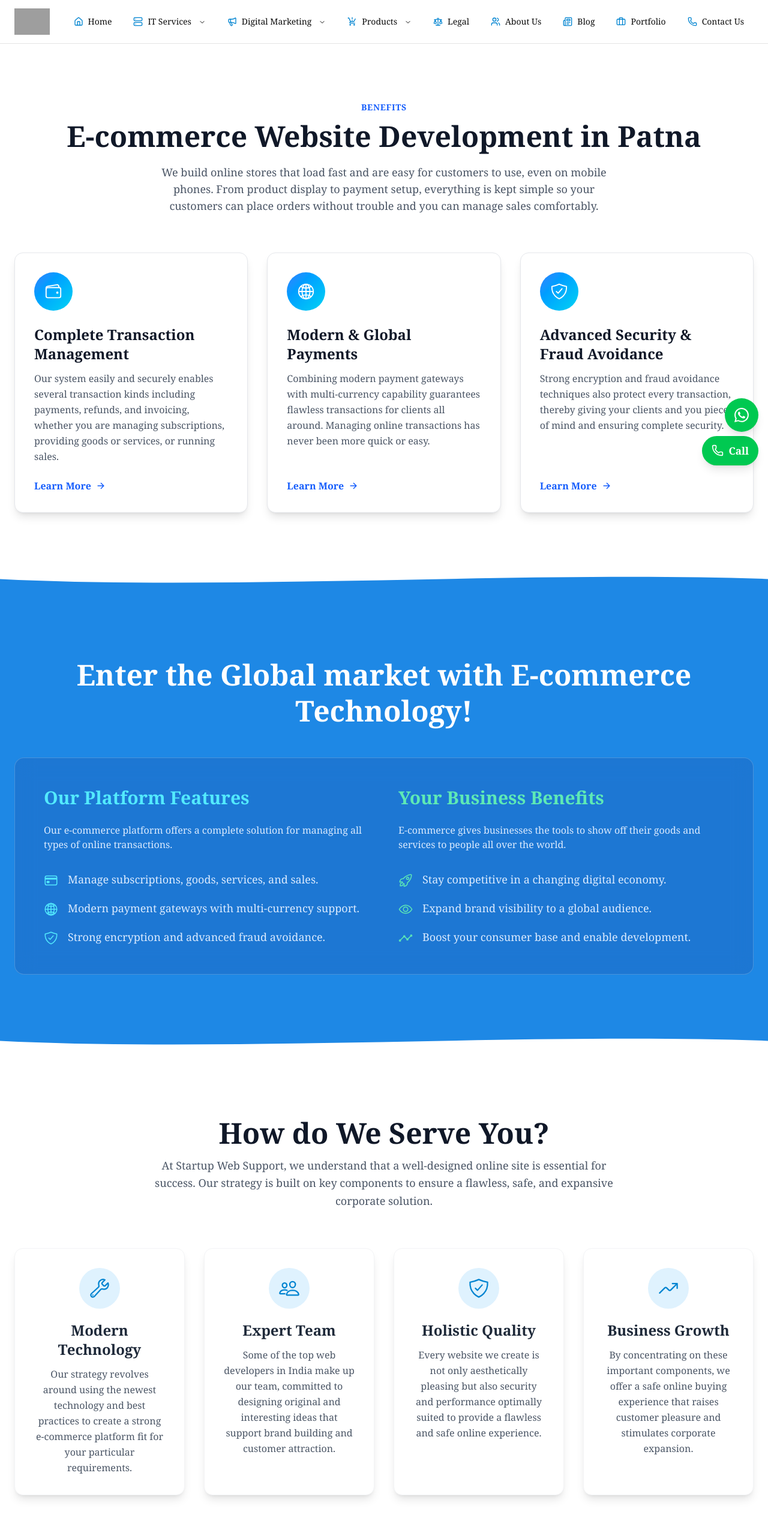
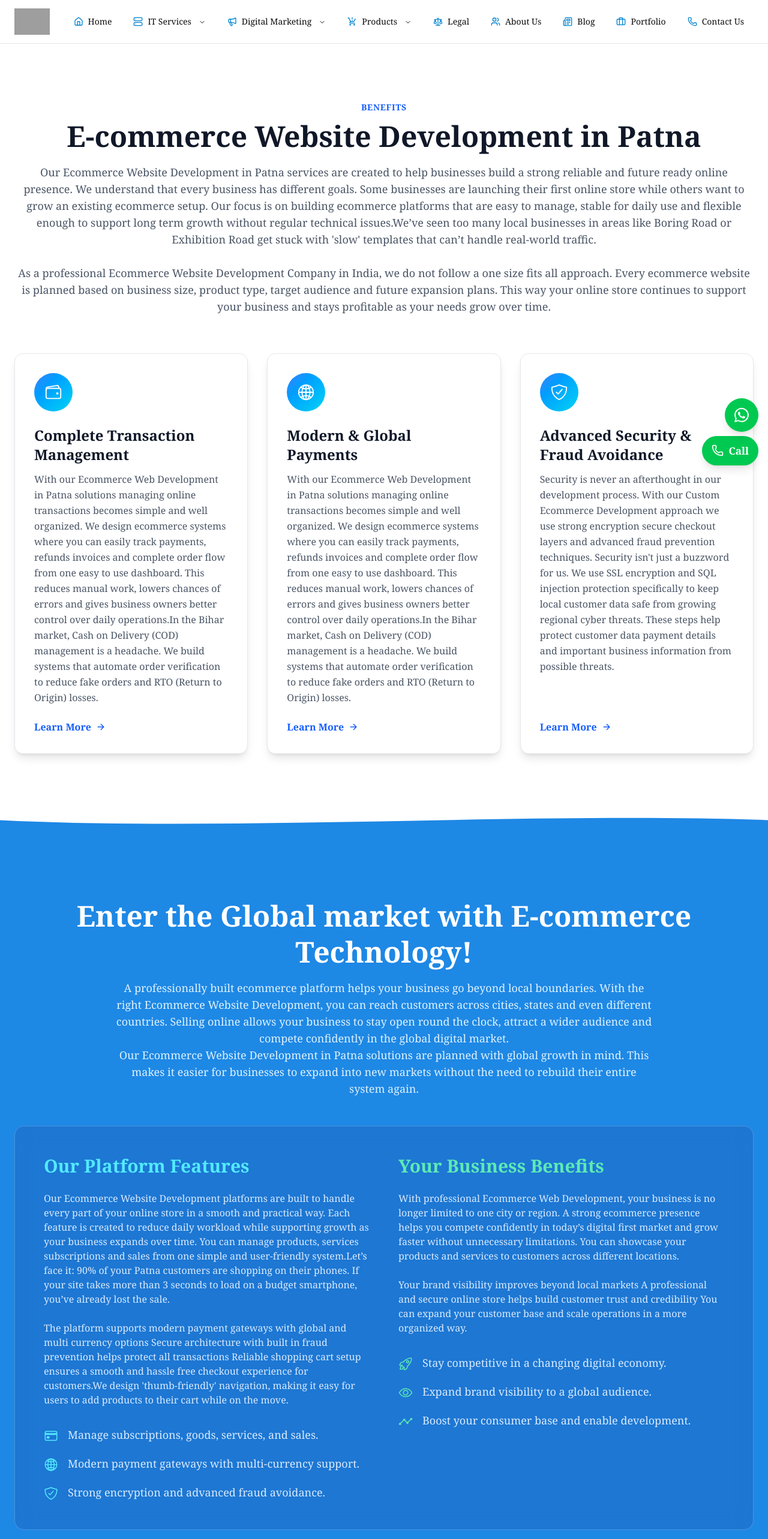
Before and after one commit to sws-harendra/sws-company-website, a Next.js app in the folder startup-web-support-main/: page /ecommerce-website-development in a window 1280 px wide. Shown: the top 2566 px of the page at 60% size. Built offline with nearby package versions, Linux system fonts and the light colour scheme; grey boxes are pictures that could not be loaded.

Commit message:
update some text in ecommerce section

```diff
--- a/startup-web-support-main/app/(user)/(IT-SERVICES)/ecommerce-website-development/components/EcommerceFeatures.jsx
+++ b/startup-web-support-main/app/(user)/(IT-SERVICES)/ecommerce-website-development/components/EcommerceFeatures.jsx
@@ -1,28 +1,31 @@
-"use client"
-import React from 'react';
-import { motion } from 'framer-motion';
+"use client";
+import React from "react";
+import { motion } from "framer-motion";
 import {
   IoWalletOutline,
   IoGlobeOutline,
   IoShieldCheckmarkOutline,
-  IoArrowForward
-} from 'react-icons/io5';
+  IoArrowForward,
+} from "react-icons/io5";
 
 const ecommerceFeatures = [
   {
     icon: IoWalletOutline,
-    title: 'Complete Transaction Management',
-    description: 'Our system easily and securely enables several transaction kinds including payments, refunds, and invoicing, whether you are managing subscriptions, providing goods or services, or running sales.',
+    title: "Complete Transaction Management",
+    description:
+      "With our Ecommerce Web Development in Patna solutions managing online transactions becomes simple and well organized. We design ecommerce systems where you can easily track payments, refunds invoices and complete order flow from one easy to use dashboard. This reduces manual work, lowers chances of errors and gives business owners better control over daily operations.In the Bihar market, Cash on Delivery (COD) management is a headache. We build systems that automate order verification to reduce fake orders and RTO (Return to Origin) losses.",
   },
   {
     icon: IoGlobeOutline,
-    title: 'Modern & Global Payments',
-    description: 'Combining modern payment gateways with multi-currency capability guarantees flawless transactions for clients all around. Managing online transactions has never been more quick or easy.',
+    title: "Modern & Global Payments",
+    description:
+      "With our Ecommerce Web Development in Patna solutions managing online transactions becomes simple and well organized. We design ecommerce systems where you can easily track payments, refunds invoices and complete order flow from one easy to use dashboard. This reduces manual work, lowers chances of errors and gives business owners better control over daily operations.In the Bihar market, Cash on Delivery (COD) management is a headache. We build systems that automate order verification to reduce fake orders and RTO (Return to Origin) losses.",
   },
   {
     icon: IoShieldCheckmarkOutline,
-    title: 'Advanced Security & Fraud Avoidance',
-    description: 'Strong encryption and fraud avoidance techniques also protect every transaction, thereby giving your clients and you piece of mind and ensuring complete security.',
+    title: "Advanced Security & Fraud Avoidance",
+    description:
+      "Security is never an afterthought in our development process. With our Custom Ecommerce Development approach we use strong encryption secure checkout layers and advanced fraud prevention techniques. Security isn't just a buzzword for us. We use SSL encryption and SQL injection protection specifically to keep local customer data safe from growing regional cyber threats. These steps help protect customer data payment details and important business information from possible threats.",
   },
 ];
 
@@ -43,7 +46,7 @@ const EcommerceFeatures = () => {
       opacity: 1,
       y: 0,
       transition: {
-        type: 'spring',
+        type: "spring",
         stiffness: 100,
         damping: 10,
       },
@@ -65,8 +68,22 @@ const EcommerceFeatures = () => {
           <h2 className="text-4xl md:text-5xl font-bold text-gray-900 leading-tight">
             E-commerce Website Development in Patna
           </h2>
-          <p className="text-lg text-gray-600 max-w-3xl mx-auto mt-4">
-             We build online stores that load fast and are easy for customers to use, even on mobile phones. From product display to payment setup, everything is kept simple so your customers can place orders without trouble and you can manage sales comfortably.
+          <p className="text-lg text-gray-600 max-w-7xl mx-auto mt-4">
+            Our Ecommerce Website Development in Patna services are created to
+            help businesses build a strong reliable and future ready online
+            presence. We understand that every business has different goals.
+            Some businesses are launching their first online store while others
+            want to grow an existing ecommerce setup. Our focus is on building
+            ecommerce platforms that are easy to manage, stable for daily use
+            and flexible enough to support long term growth without regular
+            technical issues.We’ve seen too many local businesses in areas like
+            Boring Road or Exhibition Road get stuck with 'slow' templates that
+            can’t handle real-world traffic.<br></br><br></br>As a professional Ecommerce Website
+            Development Company in India, we do not follow a one size fits all
+            approach. Every ecommerce website is planned based on business size,
+            product type, target audience and future expansion plans. This way
+            your online store continues to support your business and stays
+            profitable as your needs grow over time.
           </p>
         </motion.div>
 
@@ -88,9 +105,16 @@ const EcommerceFeatures = () => {
                 <div className="bg-gradient-to-br from-blue-500 to-cyan-400 text-white rounded-full p-4 w-16 h-16 flex items-center justify-center mb-6">
                   <Icon className="text-3xl" />
                 </div>
-                <h3 className="text-2xl font-bold text-gray-900 mb-3">{feature.title}</h3>
-                <p className="text-gray-600 leading-relaxed flex-grow mb-6">{feature.description}</p>
-                <a href="#" className="flex items-center text-blue-600 font-semibold mt-auto group">
+                <h3 className="text-2xl font-bold text-gray-900 mb-3">
+                  {feature.title}
+                </h3>
+                <p className="text-gray-600 leading-relaxed flex-grow mb-6">
+                  {feature.description}
+                </p>
+                <a
+                  href="#"
+                  className="flex items-center text-blue-600 font-semibold mt-auto group"
+                >
                   Learn More
                   <IoArrowForward className="ml-2 transition-transform duration-300 group-hover:translate-x-1" />
                 </a>
--- a/startup-web-support-main/app/(user)/(IT-SERVICES)/ecommerce-website-development/components/GlobalEcommerce.jsx
+++ b/startup-web-support-main/app/(user)/(IT-SERVICES)/ecommerce-website-development/components/GlobalEcommerce.jsx
@@ -57,6 +57,10 @@ const GlobalEcommerce = () => {
           <h2 className="text-4xl md:text-5xl font-bold leading-tight text-white">
             Enter the Global market with E-commerce Technology!
           </h2>
+          <p className="text-lg text-sky-100 max-w-4xl mx-auto mt-4">
+            A professionally built ecommerce platform helps your business go beyond local boundaries. With the right Ecommerce Website Development, you can reach customers across cities, states and even different countries. Selling online allows your business to stay open round the clock, attract a wider audience and compete confidently in the global digital market.<br></br>
+            Our Ecommerce Website Development in Patna solutions are planned with global growth in mind. This makes it easier for businesses to expand into new markets without the need to rebuild their entire system again.
+          </p>
         </motion.div>
 
         <div className="bg-blue-900/20 backdrop-blur-lg border border-white/20 rounded-2xl p-8 md:p-12">
@@ -71,7 +75,12 @@ const GlobalEcommerce = () => {
                 Our Platform Features
                 </motion.h3>
                 <motion.p className="text-blue-100 mb-8" variants={itemVariants}>
-                Our e-commerce platform offers a complete solution for managing all types of online transactions.
+                    Our Ecommerce Website Development platforms are built to handle every part of your online store in a smooth and practical way. Each feature is created to reduce daily workload while supporting growth as your business expands over time.
+                    You can manage products, services subscriptions and sales from one simple and user-friendly system.Let’s face it: 90% of your Patna customers are shopping on their phones. If your site takes more than 3 seconds to load on a budget smartphone, you’ve already lost the sale.<br></br><br></br>
+                    The platform supports modern payment gateways with global and multi currency options
+                    Secure architecture with built in fraud prevention helps protect all transactions
+                    Reliable shopping cart setup ensures a smooth and hassle free checkout experience for customers.We design 'thumb-friendly' navigation, making it easy for users to add products to their cart while on the move.
+
                 </motion.p>
                 <ul className="space-y-5">
                 {platformFeatures.map((feature, index) => {
@@ -96,7 +105,12 @@ const GlobalEcommerce = () => {
                 Your Business Benefits
                 </motion.h3>
                 <motion.p className="text-blue-100 mb-8" variants={itemVariants}>
-                E-commerce gives businesses the tools to show off their goods and services to people all over the world.
+                    With professional Ecommerce Web Development, your business is no longer limited to one city or region. A strong ecommerce presence helps you compete confidently in today’s digital first market and grow faster without unnecessary limitations.
+                    You can showcase your products and services to customers across different locations.<br></br><br></br>
+                    Your brand visibility improves beyond local markets
+                    A professional and secure online store helps build customer trust and credibility
+                    You can expand your customer base and scale operations in a more organized way.
+
                 </motion.p>
                 <ul className="space-y-5">
                 {businessBenefits.map((benefit, index) => {
--- a/startup-web-support-main/app/(user)/(IT-SERVICES)/ecommerce-website-development/components/HowWeServe.jsx
+++ b/startup-web-support-main/app/(user)/(IT-SERVICES)/ecommerce-website-development/components/HowWeServe.jsx
@@ -12,22 +12,22 @@ const servicePillars = [
   {
     icon: IoBuildOutline,
     title: 'Modern Technology',
-    description: 'Our strategy revolves around using the newest technology and best practices to create a strong e-commerce platform fit for your particular requirements.',
+    description: 'We work with industry proven platforms like Magento Ecommerce Development, Woocommerce Ecommerce Development, and Opencart Ecommerce Development. These platforms help us build ecommerce solutions that are scalable, customizable and easy to manage based on different business requirements. Choosing the right platform from the start helps reduce future costs and ensures better performance as your business grows over time.',
   },
   {
     icon: IoPeopleOutline,
     title: 'Expert Team',
-    description: 'Some of the top web developers in India make up our team, committed to designing original and interesting ideas that support brand building and customer attraction.',
+    description: 'Our team includes skilled professionals from Bihar and across India including experienced Ecommerce developer Patna specialists. This mix of local market understanding and wider industry experience helps us build ecommerce solutions that match real customer behavior, business needs and regional buying patterns.'
   },
   {
     icon: IoShieldCheckmarkOutline,
     title: 'Holistic Quality',
-    description: 'Every website we create is not only aesthetically pleasing but also security and performance optimally suited to provide a flawless and safe online experience.',
+    description: 'From clean and easy to use interfaces to a strong and reliable backend we maintain quality at every stage of development. Whether it is a simple shopping cart setup or a feature rich ecommerce system we make sure performance security and usability work together smoothly.',
   },
   {
     icon: IoTrendingUpOutline,
     title: 'Business Growth',
-    description: 'By concentrating on these important components, we offer a safe online buying experience that raises customer pleasure and stimulates corporate expansion.',
+    description: 'As an established eCommerce App Development Company in Patna, we understand how important mobile commerce has become for businesses today. Our ecommerce solutions are built to work smoothly on smartphones and tablets so you can easily reach mobile users and keep them engaged.',
   },
 ];
 
@@ -67,8 +67,8 @@ const HowWeServe = () => {
           <h2 className="text-4xl md:text-5xl font-bold text-gray-900 mb-4">
             How do We Serve You?
           </h2>
-          <p className="text-lg text-gray-600 max-w-3xl mx-auto leading-relaxed">
-            At Startup Web Support, we understand that a well-designed online site is essential for success. Our strategy is built on key components to ensure a flawless, safe, and expansive corporate solution.
+          <p className="text-lg text-gray-600 max-w-7xl mx-auto leading-relaxed">
+            At Startup Web Support we believe a strong online store plays a major role in digital success. As a trusted Ecommerce Website Development Company in India, our development process is focused on long term stability performance and scalability. We’re not a faceless agency. We’re right here in Bihar, which means we’re available for a call or a meeting when things get urgent. We work closely with business owners to understand their goals and then build ecommerce solutions that support real business growth instead of short term results.By combining local insight from our Patna-based developers with global coding standards, we give you a store that feels local but looks international.
           </p>
         </motion.div>
 
```
